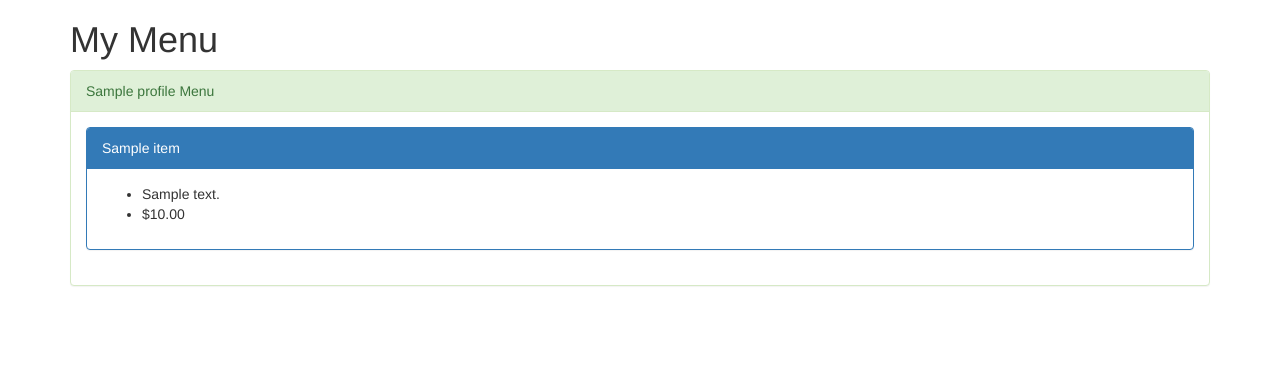
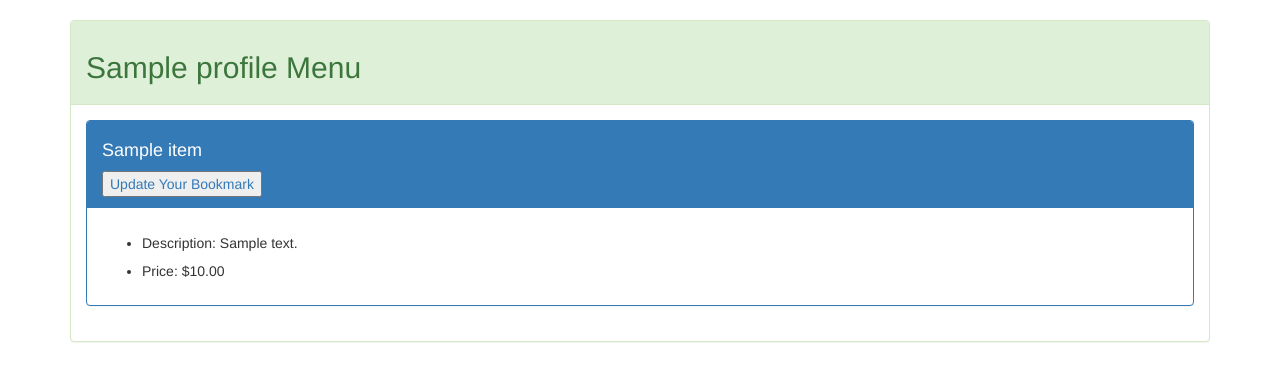
Before and after one commit to tiy-gvl-python-2015-09/restaurant, a Django app: page /restaurant/menu_view/1/ in a window 1280 px wide. Shown: the part 72-453 px from the top of the page. Run offline with Django 3.2, Linux system fonts and the light colour scheme; a user stored in the database is signed in; tables that the repository leaves empty hold one stand-in row (values such as "Sample post"); some libraries are stand-ins or nearby versions.

Commit message:
Update to menu views; changed view for customers, restaurants, and non-users.  Added buttons.  Added item update option.

```diff
--- a/restapp/templates/restapp/item_list.html
+++ b/restapp/templates/restapp/item_list.html
@@ -14,26 +14,34 @@
 {% endblock %}
 
 {% block content %}
-    <h1>My Menu</h1>
-
+    {% if user.profile.user_type == 'restaurant' %}
         <div class="row">
             <div class="col-xs-12">
                 <div class="panel panel-success">
                     <div class="panel-heading">
                         {% with object_list|first as first_object %}
+                        <h2>
                             {{ first_object.owner.profile.name }} Menu
+                        </h2>
                         {% endwith %}
                     </div>
                     <div class="panel-body">
                         <div class="panel panel-primary">
                             {% for object in object_list %}
                                  <div class="panel-heading">
+                                    <h4>
                                         {{ object.item_name }}
+                                    </h4>
+                                    <button class="button-default">
+                                        <a href="{% url 'item_update' object.id %}">
+                                            Update Your Bookmark
+                                        </a>
+                                    </button>
                                 </div>
                                 <div class="panel-body">
                                     <ul>
-                                    <li>{{ object.description }}</li>
-                                    <li>${{ object.price| floatformat:2 }}</li>
+                                        <li><h5>Description:  {{ object.description }}</h5></li>
+                                        <li><h5>Price:  ${{ object.price| floatformat:2 }}</h5></li>
                                     </ul>
                                 </div>
                             {% endfor %}
@@ -42,4 +50,74 @@
                 </div>
             </div>
         </div>
+    {% elif user.profile.user_type == 'customer' %}
+        <div class="row">
+            <div class="col-xs-12">
+                <div class="panel panel-success">
+                    <div class="panel-heading">
+                        {% with object_list|first as first_object %}
+                        <h2>
+                            {{ first_object.owner.profile.name }} Menu
+                        </h2>
+                        {% endwith %}
+                    </div>
+                    <div class="panel-body">
+                        <div class="panel panel-primary">
+                            {% for object in object_list %}
+                                 <div class="panel-heading">
+                                    <h4>
+                                        {{ object.item_name }}
+                                    </h4>
+                                 <div class="align-right">
+                                     <button class="btn-danger">
+                                         Add to order
+                                     </button>
+                                 </div>
+                                </div>
+                                <div class="panel-body">
+                                    <ul>
+                                        <li><h5>Description:  {{ object.description }}</h5></li>
+                                        <li><h5>Price:  ${{ object.price| floatformat:2 }}</h5></li>
+                                    </ul>
+                                </div>
+                            {% endfor %}
+                        </div>
+                    </div>
+                </div>
+            </div>
+        </div>
+    {% else %}
+        <div class="row">
+            <div class="col-xs-12">
+                <div class="panel panel-success">
+                    <div class="panel-heading">
+                        {% with object_list|first as first_object %}
+                        <h2>
+                            {{ first_object.owner.profile.name }} Menu
+                        </h2>
+                        {% endwith %}
+                    </div>
+                    <div class="panel-body">
+                        <div class="panel panel-primary">
+                            {% for object in object_list %}
+                                 <div class="panel-heading">
+                                    <h4>
+                                        {{ object.item_name }}
+                                    </h4>
+                                 </div>
+                                </div>
+                                <div class="panel-body">
+                                    <ul>
+                                        <li><h5>Description:  {{ object.description }}</h5></li>
+                                        <li><h5>Price:  ${{ object.price| floatformat:2 }}</h5></li>
+                                    </ul>
+                                </div>
+                            {% endfor %}
+                        </div>
+                    </div>
+                </div>
+            </div>
+        </div>
+    {% endif %}
+
 {% endblock %}
--- a/restapp/views.py
+++ b/restapp/views.py
@@ -136,3 +136,8 @@ class ItemListView(ListView):
     def get_queryset(self):
         user_id = self.kwargs.get("pk")
         return self.model.objects.filter(owner__id=user_id)
+
+class ItemUpdateView(UpdateView):
+    model = Item
+    fields = ['item_name', 'description', 'price']
+    success_url = '/'
--- a/restaurant/urls.py
+++ b/restaurant/urls.py
@@ -18,7 +18,7 @@ from django.contrib import admin
 from django.contrib.auth.decorators import login_required
 from restapp.views import RestaurantsList, MenuList, IndexView, ProfileUpdate, UserRedirectView, RestaurantIndex,\
     CustomerIndex, WelcomeView, CreateItemView, UserCreate, CustomerOrderView, RestaurantUpdate, CustomerUpdate, \
-    RestaurantOrderView, ItemListView, CompOrderView
+    RestaurantOrderView, ItemListView, CompOrderView, ItemUpdateView
 
 urlpatterns = [
     url(r'^restaurant/$', RestaurantsList.as_view(), name='restaurant_list'),
@@ -38,5 +38,6 @@ urlpatterns = [
     url(r'^create_user/', UserCreate.as_view(), name='create_user'),
     url(r'^update_restaurant/(?P<pk>\d+)/$', login_required(RestaurantUpdate.as_view()), name='restaurant_update'),
     url(r'^update_customer/(?P<pk>\d+)/$', login_required(CustomerUpdate.as_view()), name='customer_update'),
-    url(r'^restaurant/menu_view/(?P<pk>\d+)/$', ItemListView.as_view(), name='menu_view')
+    url(r'^restaurant/menu_view/(?P<pk>\d+)/$', ItemListView.as_view(), name='menu_view'),
+    url(r'^restaurant/update/(?P<pk>\d+)/$', ItemUpdateView.as_view(), name="item_update"),
 ]
```
Also changed, not shown: restapp/templates/restapp/item_form.html (+11 -1 lines). Lines whose indentation alone changed are shown as unchanged.
